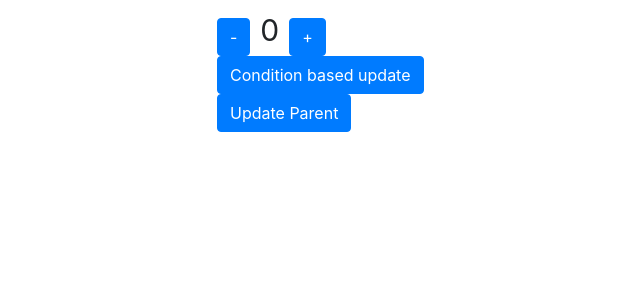
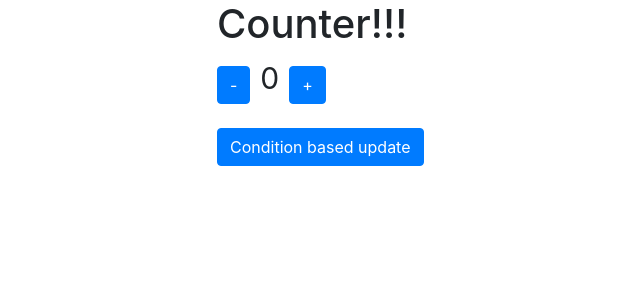
Before and after one commit to jayalakshmi-shiv/ReactTutorial, a React (Create React App) app: page /counter in a window 1280 px wide. Shown: the top 300 px of the page, without its empty margins (103-743 px from the left). Built offline with nearby package versions, Linux system fonts and the light colour scheme.

Commit message:
routers added

```diff
--- a/src/App.css
+++ b/src/App.css
@@ -2,37 +2,7 @@
   text-align: center;
 }
 
-.App-logo {
-  height: 40vmin;
-  pointer-events: none;
+.AppContainer{
+  margin: auto;
+  width: 50%
 }
-
-@media (prefers-reduced-motion: no-preference) {
-  .App-logo {
-    animation: App-logo-spin infinite 20s linear;
-  }
-}
-
-.App-header {
-  background-color: #282c34;
-  min-height: 100vh;
-  display: flex;
-  flex-direction: column;
-  align-items: center;
-  justify-content: center;
-  font-size: calc(10px + 2vmin);
-  color: white;
-}
-
-.App-link {
-  color: #61dafb;
-}
-
-@keyframes App-logo-spin {
-  from {
-    transform: rotate(0deg);
-  }
-  to {
-    transform: rotate(360deg);
-  }
-}
--- a/src/App.js
+++ b/src/App.js
@@ -2,17 +2,19 @@ import React from 'react';
 import { BrowserRouter as Router, Route, Switch } from "react-router-dom";
 import Counter from './Counter'
 import TrainingInfo from './TraineeList'
-import Login from './Login/Login'
+import Login from './Login/Login';
+import NotFound from './NotFound'
 import './App.css';
 
 function App() {
   return (
-    <div className="App" style={{ margin: "auto", width: "50%" }}>
+    <div className="App AppContainer">
       <Router>
         <Switch>
           <Route exact path='/' component={Login} />
           <Route exact path='/counter' component={Counter} />
           <Route exact path='/trainingInfo' component={TrainingInfo} />
+          <Route component={NotFound}/>
         </Switch>
       </Router>
     </div>
--- a/src/Components/Button/Button.js
+++ b/src/Components/Button/Button.js
@@ -4,7 +4,7 @@ import './style.css'
 const Button = (props) =>{
     return(
         <div>
-        <button class="ButtonContainer"onClick={props.loginDetails}> Login </button>
+            <button class="ButtonContainer" onClick={props.handleButton}> {props.buttonName} </button>
         </div>
     )
 }
--- a/src/Counter.js
+++ b/src/Counter.js
@@ -118,16 +118,12 @@ const Counter = (props) => {
 
     return (
         <div style={{ textAlign: "left" }}>
-            <h1>{props.greet}</h1>
+            <h1>Counter!!!</h1>
             <button onClick={() => setCounter(counter - 1)} className={"btn btn-primary"}>-</button>
             <span style={{ padding: "10px", fontSize: "30px" }}>{counter}</span>
             <button onClick={() => setCounter(counter + 1)} className={"btn btn-primary"}>+</button>
-            <br/>
-                <button onClick={() => setConditionalUpdate(true)} className={"btn btn-primary"}>Condition based update</button>
-
-            <br/>
-            <button className={"btn btn-primary"} onClick={()=>props.updateParent("i am displaying from child")}>Update Parent</button>
-            <p>{props.parentString}</p>
+            <br/><br/>
+            <button onClick={() => setConditionalUpdate(true)} className={"btn btn-primary"}>Condition based update</button>
         </div>
     )
 }
--- a/src/Login/Login.js
+++ b/src/Login/Login.js
@@ -24,7 +24,7 @@ const Login = () =>{
             <br/>
             Password:<Input name={"password"} value={''} type={'password'} updateField={updateLoginDetail}/>
             <br/>
-            <Button loginDetails={loginDetails}/>
+            <Button handleButton={loginDetails} buttonName={"Login"}/>
         </div>
     )
 }
--- /dev/null
+++ b/src/NotFound.js
@@ -0,0 +1,8 @@
+import React from 'react'
+const NotFound = () => {
+    return (
+        <img src="https://assets.prestashop2.com/sites/default/files/styles/blog_750x320/public/blog/2019/10/banner_error_404.jpg?itok=eAS4swln"></img>
+    )
+}
+
+export default NotFound;
```
Also changed, not shown: src/Components/Input/Input.js (+7 -0 lines).
